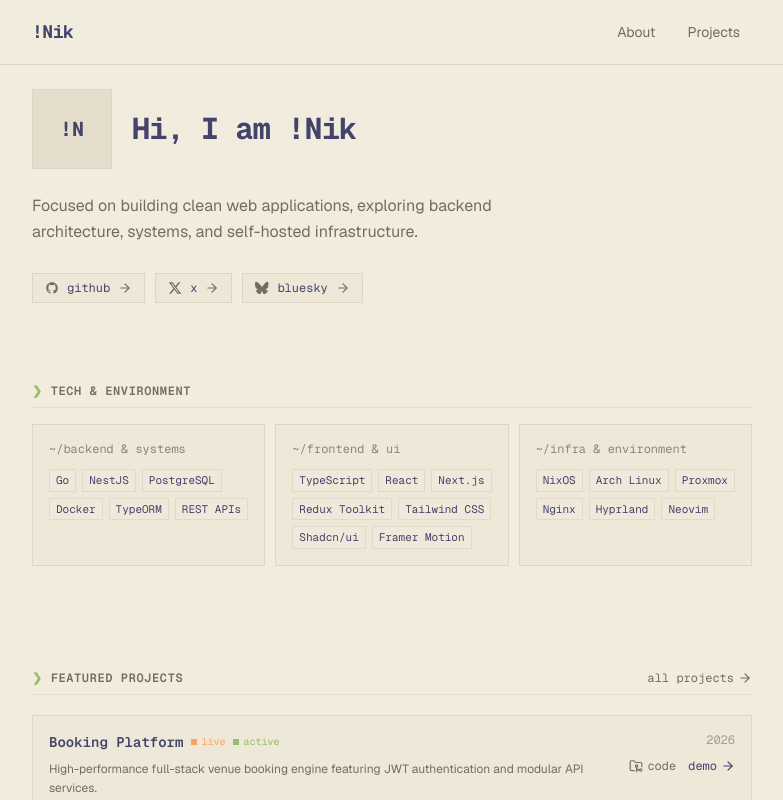
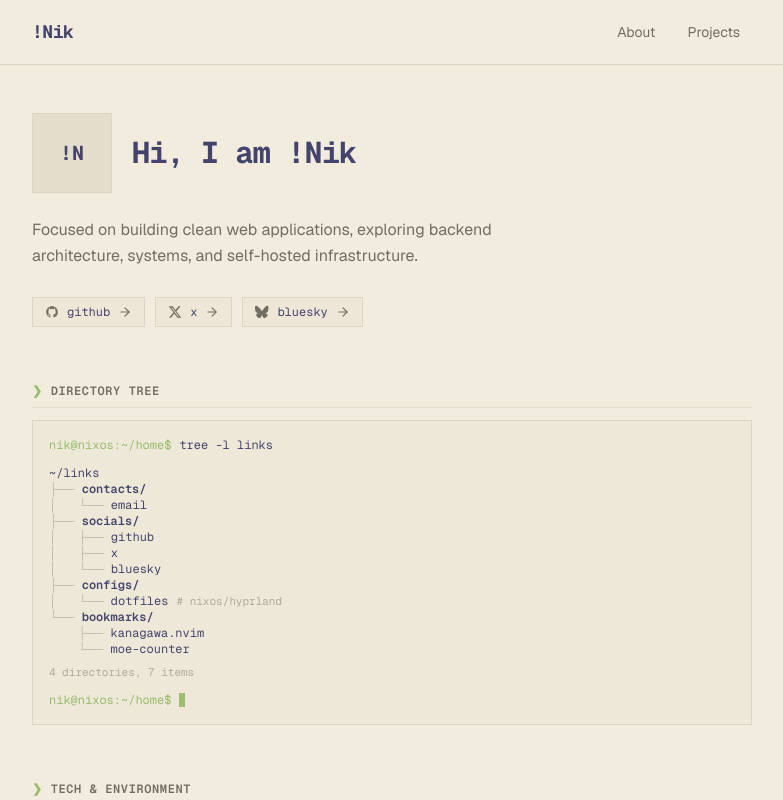
Before and after one commit to notnikbtw/portfolio, a Next.js app: page / in a window 1280 px wide. Shown: the top 800 px of the page, without its empty margins (248-1031 px from the left). Built offline with nearby package versions, Linux system fonts and the light colour scheme.

Commit message:
feat(home): add terminal directory tree and refine home layout spacing

```diff
--- a/src/app/page.tsx
+++ b/src/app/page.tsx
@@ -1,11 +1,13 @@
 import { Hero } from '@/components/hero';
 import { FeaturedProjects } from '@/components/featured-projects';
 import { TechStack } from '@/components/tech-stack';
+import { TerminalTree } from '@/components/terminal-tree';
 
 export default function Home() {
   return (
-    <div className="flex flex-col gap-10 pt-4 pb-16 sm:gap-14 sm:pt-6 sm:pb-20">
+    <div className="flex flex-col gap-12 pt-8 pb-16 sm:gap-14 sm:pt-12 sm:pb-24">
       <Hero />
+      <TerminalTree />
       <TechStack />
       <FeaturedProjects />
     </div>
--- a/src/components/featured-projects.tsx
+++ b/src/components/featured-projects.tsx
@@ -4,17 +4,14 @@ import { SectionHeader } from '@/components/section-header';
 
 export function FeaturedProjects() {
   return (
-    <section
-      aria-label="Featured projects"
-      className="flex flex-col gap-5 py-6"
-    >
+    <section aria-label="Featured projects" className="flex flex-col gap-5">
       <SectionHeader
         title="Featured Projects"
         href="/projects"
         linkText="all projects"
       />
 
-      <div className="flex flex-col gap-3">
+      <div className="flex flex-col gap-3.5">
         {featuredProjects.map(project => (
           <ProjectCard key={project.title} project={project} />
         ))}
--- a/src/components/tech-stack.tsx
+++ b/src/components/tech-stack.tsx
@@ -7,7 +7,7 @@ export function TechStack() {
   return (
     <section
       aria-label="Technologies and environment"
-      className="flex flex-col gap-4 py-6"
+      className="flex flex-col gap-4"
     >
       <SectionHeader title="Tech & Environment" />
 
--- /dev/null
+++ b/src/components/terminal-tree.tsx
@@ -0,0 +1,100 @@
+import Link from 'next/link';
+import { Card } from '@/components/ui/card';
+import { SectionHeader } from '@/components/section-header';
+import { treeData } from '@/config/tree';
+
+export function TerminalTree() {
+  const totalDirectories = treeData.length;
+  const totalItems = treeData.reduce(
+    (acc, group) => acc + group.items.length,
+    0
+  );
+
+  return (
+    <section aria-label="Directory tree" className="flex flex-col gap-3">
+      <SectionHeader title="Directory Tree" />
+
+      <Card className="p-4 font-mono text-xs select-text">
+        <div className="text-muted-foreground mb-3 flex items-center gap-2">
+          <span className="text-chart-2 select-none" aria-hidden="true">
+            nik@nixos:~/home$
+          </span>
+          <span className="text-foreground">tree -l links</span>
+        </div>
+
+        <div className="text-muted-foreground/80 flex flex-col">
+          <div className="text-foreground">~/links</div>
+
+          {treeData.map((group, groupIndex) => {
+            const isGroupLast = groupIndex === treeData.length - 1;
+            const groupBranch = isGroupLast ? '└── ' : '├── ';
+            const childIndent = isGroupLast ? '    ' : '│   ';
+
+            return (
+              <div key={group.directory} className="flex flex-col">
+                <div className="text-foreground">
+                  <span
+                    className="text-muted-foreground/40 select-none"
+                    aria-hidden="true"
+                  >
+                    {groupBranch}
+                  </span>
+                  <span className="text-chart-1 font-semibold">
+                    {group.directory}/
+                  </span>
+                </div>
+
+                {group.items.map((item, itemIndex) => {
+                  const isItemLast = itemIndex === group.items.length - 1;
+                  const itemBranch = isItemLast ? '└── ' : '├── ';
+                  return (
+                    <div key={item.name} className="flex items-center">
+                      <span
+                        className="text-muted-foreground/40 whitespace-pre select-none"
+                        aria-hidden="true"
+                      >
+                        {childIndent}
+                        {itemBranch}
+                      </span>
+                      {item.url ? (
+                        <Link
+                          href={item.url}
+                          target="_blank"
+                          rel="noopener noreferrer"
+                          className="text-foreground hover:text-chart-2 focus-visible:ring-ring underline-offset-4 hover:underline focus-visible:ring-1 focus-visible:outline-none"
+                        >
+                          {item.name}
+                        </Link>
+                      ) : (
+                        <span className="text-foreground">{item.name}</span>
+                      )}
+
+                      {item.comment && (
+                        <span className="text-muted-foreground/50 ml-2 text-[11px]">
+                          # {item.comment}
+                        </span>
+                      )}
+                    </div>
+                  );
+                })}
+              </div>
+            );
+          })}
+        </div>
+        <div className="text-muted-foreground/50 mt-2 text-[11px]">
+          {totalDirectories} directories, {totalItems} items
+        </div>
+
+        <div className="text-muted-foreground mt-3 flex items-center gap-2">
+          <span className="text-chart-2 select-none" aria-hidden="true">
+            nik@nixos:~/home$
+          </span>
+          <span
+            className="bg-chart-2 inline-block h-3.5 w-1.5 animate-pulse"
+            aria-hidden="true"
+          />
+        </div>
+      </Card>
+    </section>
+  );
+}
--- /dev/null
+++ b/src/config/tree.ts
@@ -0,0 +1,48 @@
+export type TreeItem = {
+  name: string;
+  url?: string;
+  comment?: string;
+};
+
+export type TreeGroup = {
+  directory: string;
+  items: TreeItem[];
+};
+
+export const treeData: TreeGroup[] = [
+  {
+    directory: 'contacts',
+    items: [{ name: 'email', url: 'mailto:notnikbtw@proton.me' }],
+  },
+  {
+    directory: 'socials',
+    items: [
+      { name: 'github', url: 'https://github.com/notnikbtw' },
+      { name: 'x', url: 'https://x.com/notnikbtw' },
+      {
+        name: 'bluesky',
+        url: 'https://bsky.app/profile/notnikbtw.bsky.social',
+      },
+    ],
+  },
+  {
+    directory: 'configs',
+    items: [
+      {
+        name: 'dotfiles',
+        url: 'https://github.com/notnikbtw/dotfiles',
+        comment: 'nixos/hyprland',
+      },
+    ],
+  },
+  {
+    directory: 'bookmarks',
+    items: [
+      {
+        name: 'kanagawa.nvim',
+        url: 'https://github.com/rebelot/kanagawa.nvim',
+      },
+      { name: 'moe-counter', url: 'https://count.camora.dev/' },
+    ],
+  },
+];
```
